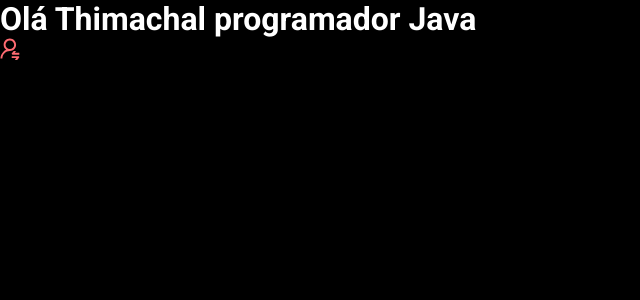
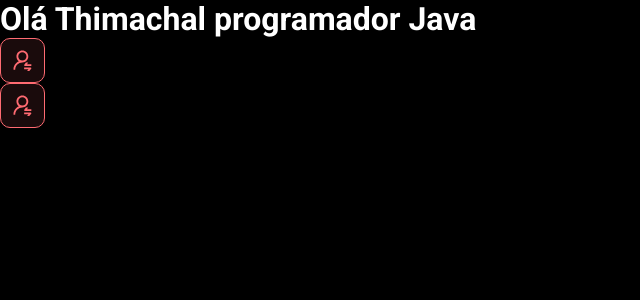
Before and after one commit to Thimachal/Project_Dev_Java, a React (Vite) app in the folder frontend/: page / in a window 1280 px wide. Shown: the top 300 px of the page, without its empty margins (0-640 px from the left). Built offline with nearby package versions, Linux system fonts and the light colour scheme.

Commit message:
button2.0

```diff
--- a/frontend/src/App.tsx
+++ b/frontend/src/App.tsx
@@ -5,6 +5,8 @@
     <>
     <h1>Olá Thimachal programador Java</h1>
     <NotificationButton/>
+
+    <NotificationButton/>
     </>
   )
 }
--- a/frontend/src/components/notificationButton/index.tsx
+++ b/frontend/src/components/notificationButton/index.tsx
@@ -1,4 +1,6 @@
 import icon from '../../assets/img/notification-icon.svg'
+
+import './style.css'
 
 
 function NotificationButton() {
```
